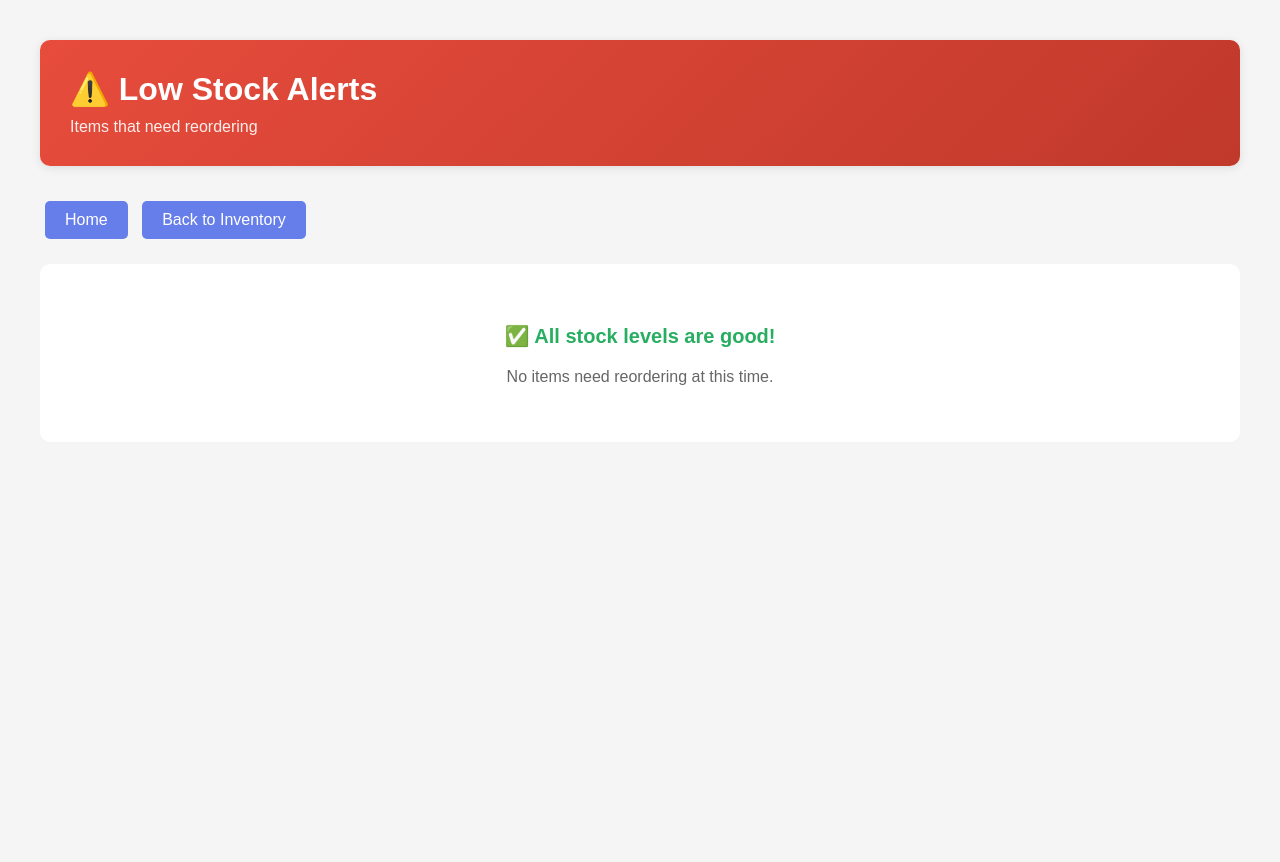
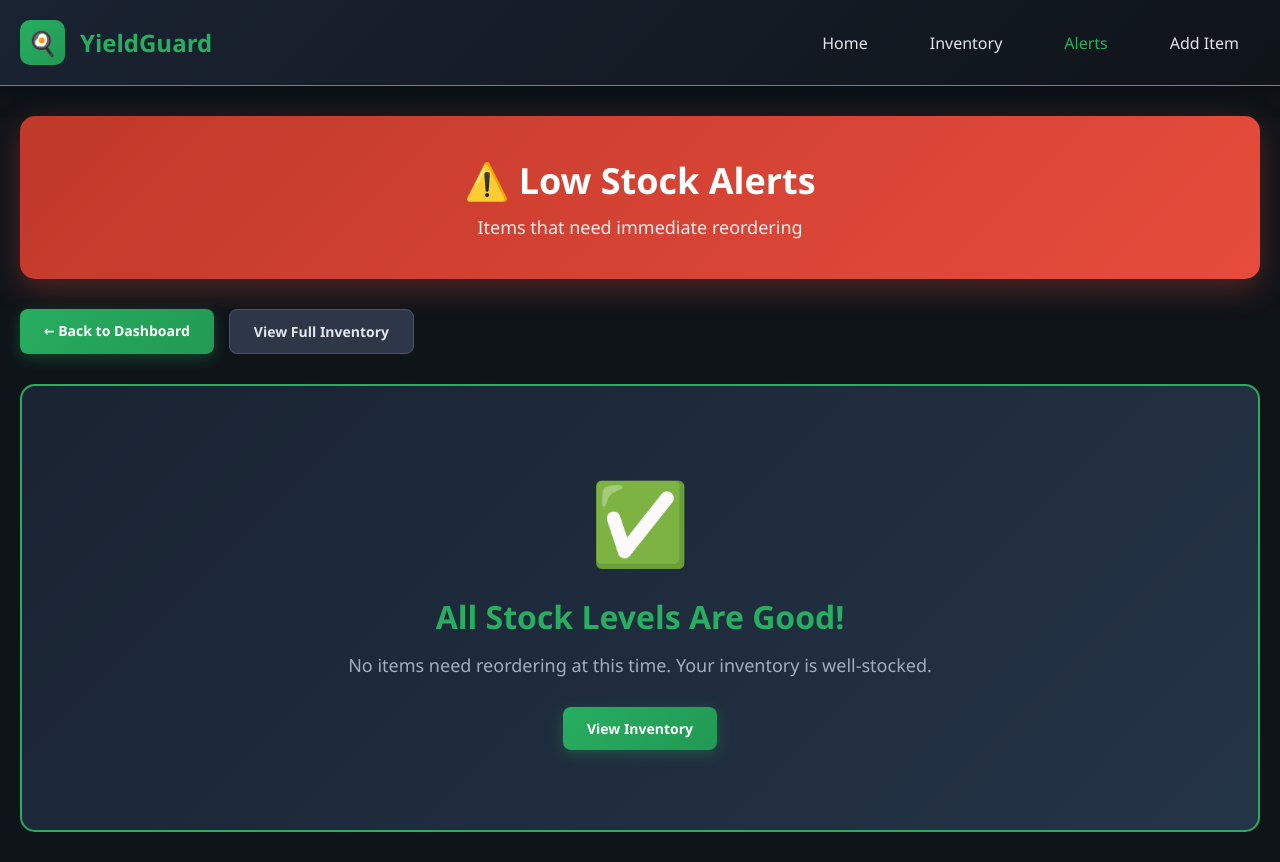
Before and after one commit to cryptoirish/kitchen-inventory-clean, a Flask app: template templates/alerts.html in a window 1280 px wide. Before the commit the page ends 385 px from the top, so only its background shows below. Run offline with Flask 3, Linux system fonts and the light colour scheme; the template is opened without the code that fills it, so the values that code supplies are empty; some libraries are stand-ins or nearby versions.

Commit message:
Revamp alerts page layout and styling
Updated the title and added a viewport meta tag. Enhanced styling for better layout and readability, including new navigation and alert header sections.

```diff
--- a/templates/alerts.html
+++ b/templates/alerts.html
@@ -1,57 +1,279 @@
 <!DOCTYPE html>
 <html>
 <head>
-    <title>Low Stock Alerts</title>
+    <title>Low Stock Alerts - YieldGuard</title>
+    <meta name="viewport" content="width=device-width, initial-scale=1.0">
     <style>
-        body { font-family: Arial; max-width: 1200px; margin: 20px auto; padding: 20px; background: #f5f5f5; }
-        .header {
-            background: linear-gradient(135deg, #e74c3c 0%, #c0392b 100%);
+        * {
+            margin: 0;
+            padding: 0;
+            box-sizing: border-box;
+        }
+
+        body {
+            font-family: 'Segoe UI', Tahoma, Geneva, Verdana, sans-serif;
+            background: #0f1419;
+            color: #e4e6eb;
+            min-height: 100vh;
+        }
+
+        /* Navigation */
+        .navbar {
+            background: linear-gradient(135deg, #1a2332 0%, #0f1419 100%);
+            padding: 20px 0;
+            box-shadow: 0 2px 20px rgba(0,0,0,0.5);
+            border-bottom: 1px solid #27ae60;
+        }
+
+        .nav-container {
+            max-width: 1400px;
+            margin: 0 auto;
+            padding: 0 20px;
+            display: flex;
+            justify-content: space-between;
+            align-items: center;
+        }
+
+        .logo {
+            display: flex;
+            align-items: center;
+            gap: 15px;
+            text-decoration: none;
+        }
+
+        .logo-icon {
+            width: 45px;
+            height: 45px;
+            background: linear-gradient(135deg, #27ae60 0%, #229954 100%);
+            border-radius: 10px;
+            display: flex;
+            align-items: center;
+            justify-content: center;
+            font-size: 24px;
+        }
+
+        .logo-text {
+            color: #27ae60;
+            font-size: 24px;
+            font-weight: bold;
+        }
+
+        .nav-links {
+            display: flex;
+            gap: 20px;
+            align-items: center;
+        }
+
+        .nav-links a {
+            color: #e4e6eb;
+            text-decoration: none;
+            font-weight: 500;
+            padding: 10px 20px;
+            border-radius: 8px;
+            transition: all 0.3s;
+            border: 1px solid transparent;
+        }
+
+        .nav-links a:hover {
+            background: rgba(39, 174, 96, 0.1);
+            border-color: #27ae60;
+            color: #27ae60;
+        }
+
+        /* Container */
+        .container {
+            max-width: 1400px;
+            margin: 0 auto;
+            padding: 30px 20px;
+        }
+
+        /* Alert Header */
+        .alert-header {
+            background: linear-gradient(135deg, #c0392b 0%, #e74c3c 100%);
+            padding: 40px;
+            border-radius: 15px;
+            margin-bottom: 30px;
+            text-align: center;
+            box-shadow: 0 10px 30px rgba(231, 76, 60, 0.3);
+        }
+
+        .alert-header h1 {
             color: white;
-            padding: 30px;
-            border-radius: 10px;
+            font-size: 36px;
+            margin-bottom: 10px;
+        }
+
+        .alert-header p {
+            color: rgba(255, 255, 255, 0.9);
+            font-size: 18px;
+        }
+
+        /* Quick Actions */
+        .quick-actions {
+            display: flex;
+            gap: 15px;
             margin-bottom: 30px;
-            box-shadow: 0 2px 10px rgba(0,0,0,0.1);
+            flex-wrap: wrap;
         }
+
+        .btn {
+            display: inline-block;
+            padding: 12px 24px;
+            border-radius: 8px;
+            text-decoration: none;
+            font-weight: 600;
+            font-size: 14px;
+            transition: all 0.3s;
+            border: none;
+        }
+
+        .btn-primary {
+            background: linear-gradient(135deg, #27ae60 0%, #229954 100%);
+            color: white;
+            box-shadow: 0 4px 15px rgba(39, 174, 96, 0.3);
+        }
+
+        .btn-primary:hover {
+            transform: translateY(-2px);
+            box-shadow: 0 6px 20px rgba(39, 174, 96, 0.4);
+        }
+
+        .btn-secondary {
+            background: #2d3748;
+            color: #e4e6eb;
+            border: 1px solid #4a5568;
+        }
+
+        .btn-secondary:hover {
+            background: #4a5568;
+        }
+
+        /* Table */
+        .table-container {
+            background: #1a2332;
+            border-radius: 15px;
+            overflow: hidden;
+            border: 1px solid #2d3748;
+            box-shadow: 0 10px 30px rgba(0,0,0,0.3);
+        }
+
         table {
             width: 100%;
             border-collapse: collapse;
-            background: white;
-            border-radius: 10px;
-            overflow: hidden;
-            box-shadow: 0 2px 10px rgba(0,0,0,0.1);
         }
-        th, td { padding: 15px; text-align: left; border-bottom: 1px solid #f0f0f0; }
-        th { background: #e74c3c; color: white; font-weight: 600; }
-        .critical { background-color: #f8d7da; }
-        .btn {
-            display: inline-block;
-            padding: 10px 20px;
-            background: #667eea;
+
+        th, td {
+            padding: 18px;
+            text-align: left;
+            border-bottom: 1px solid #2d3748;
+        }
+
+        th {
+            background: linear-gradient(135deg, #c0392b 0%, #e74c3c 100%);
             color: white;
-            text-decoration: none;
-            border-radius: 5px;
-            margin: 5px;
+            font-weight: 600;
+            text-transform: uppercase;
+            font-size: 13px;
+            letter-spacing: 0.5px;
         }
-        .btn:hover { background: #5568d3; }
-        h1 { margin: 0; }
+
+        tbody tr {
+            background: rgba(231, 76, 60, 0.05);
+            transition: all 0.2s;
+        }
+
+        tbody tr:hover {
+            background: rgba(231, 76, 60, 0.1);
+        }
+
+        .item-name {
+            font-weight: 600;
+            color: #e74c3c;
+            font-size: 15px;
+        }
+
+        .shortage {
+            color: #e74c3c;
+            font-weight: bold;
+        }
+
+        /* Empty State */
+        .success-state {
+            background: linear-gradient(135deg, #1a2332 0%, #243447 100%);
+            padding: 80px 40px;
+            text-align: center;
+            border-radius: 15px;
+            border: 2px solid #27ae60;
+        }
+
+        .success-icon {
+            font-size: 80px;
+            margin-bottom: 20px;
+        }
+
+        .success-state h2 {
+            color: #27ae60;
+            font-size: 32px;
+            margin-bottom: 15px;
+        }
+
+        .success-state p {
+            color: #a0aec0;
+            font-size: 18px;
+        }
+
+        @media (max-width: 768px) {
+            .alert-header h1 {
+                font-size: 28px;
+            }
+
+            table {
+                font-size: 13px;
+            }
+
+            th, td {
+                padding: 12px 8px;
+            }
+        }
     </style>
 </head>
 <body>
-    <div class="header">
+    <!-- Navigation -->
+    <nav class="navbar">
+        <div class="nav-container">
+            <a href="/" class="logo">
+                <div class="logo-icon">🍳</div>
+                <div class="logo-text">YieldGuard</div>
+            </a>
+            <div class="nav-links">
+                <a href="/">Home</a>
+                <a href="/inventory">Inventory</a>
+                <a href="/alerts" style="color: #27ae60;">Alerts</a>
+                <a href="/add">Add Item</a>
+            </div>
+        </div>
+    </nav>
+
+    <div class="container">
+        <!-- Alert Header -->
+        <div class="alert-header">
             <h1>⚠️ Low Stock Alerts</h1>
-        <p style="margin: 10px 0 0 0; opacity: 0.9;">Items that need reordering</p>
+            <p>Items that need immediate reordering</p>
         </div>
 
-    <div style="margin-bottom: 20px;">
-        <a href="/" class="btn">Home</a>
-        <a href="/inventory" class="btn">Back to Inventory</a>
+        <!-- Quick Actions -->
+        <div class="quick-actions">
+            <a href="/" class="btn btn-primary">← Back to Dashboard</a>
+            <a href="/inventory" class="btn btn-secondary">View Full Inventory</a>
         </div>
 
+        <!-- Alerts Table -->
         {% if items %}
+        <div class="table-container">
             <table>
                 <thead>
                     <tr>
-                <th>Item</th>
+                        <th>Item Name</th>
                         <th>Category</th>
                         <th>Current Stock</th>
                         <th>Reorder Point</th>
@@ -61,12 +283,12 @@
                 </thead>
                 <tbody>
                     {% for item in items %}
-            <tr class="critical">
-                <td><strong>{{ item.name }}</strong></td>
+                    <tr>
+                        <td class="item-name">{{ item.name }}</td>
                         <td>{{ item.category }}</td>
                         <td>{{ item.stock }} {{ item.unit }}</td>
                         <td>{{ item.reorder_point }} {{ item.unit }}</td>
-                <td style="color: #e74c3c; font-weight: bold;">
+                        <td class="shortage">
                             {{ "%.2f"|format(item.reorder_point - item.stock) }} {{ item.unit }}
                         </td>
                         <td>£{{ "%.2f"|format((item.reorder_point - item.stock) * item.cost) }}</td>
@@ -74,11 +296,17 @@
                     {% endfor %}
                 </tbody>
             </table>
+        </div>
         {% else %}
-    <div style="background: white; padding: 40px; text-align: center; border-radius: 10px;">
-        <p style="font-size: 20px; color: #27ae60; font-weight: bold;">✅ All stock levels are good!</p>
-        <p style="color: #666;">No items need reordering at this time.</p>
+        <div class="success-state">
+            <div class="success-icon">✅</div>
+            <h2>All Stock Levels Are Good!</h2>
+            <p>No items need reordering at this time. Your inventory is well-stocked.</p>
+            <div style="margin-top: 30px;">
+                <a href="/inventory" class="btn btn-primary">View Inventory</a>
+            </div>
         </div>
         {% endif %}
+    </div>
 </body>
 </html>
```
Lines whose indentation alone changed are shown as unchanged.
